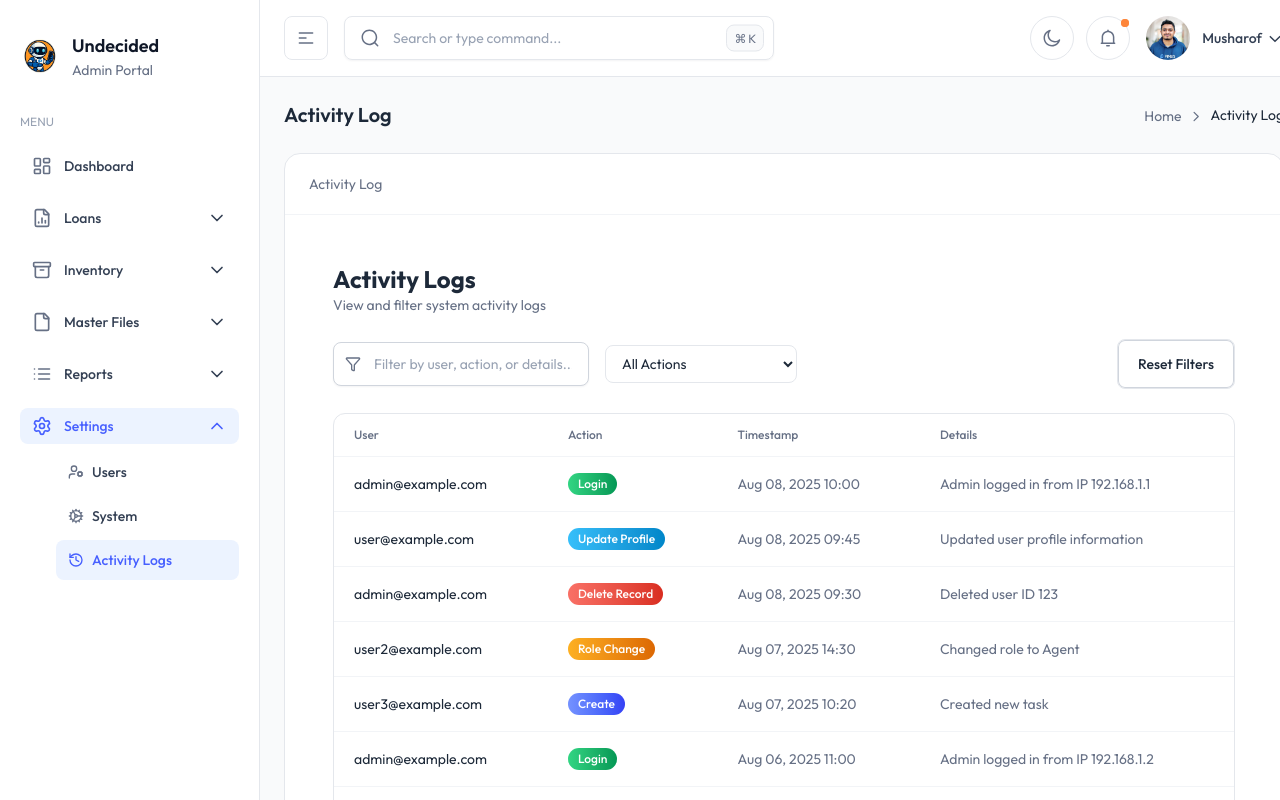
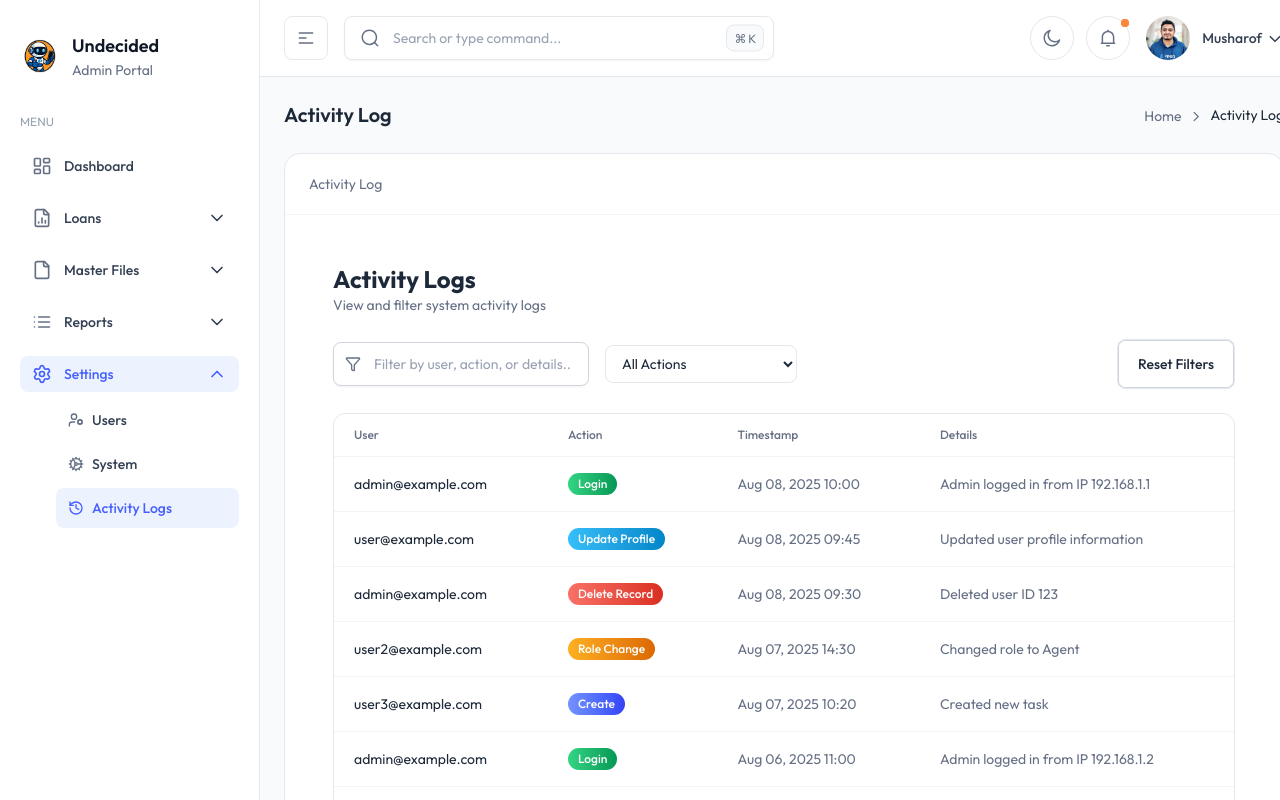
Before and after one commit to rai-rose/LORA-LendingAI, a Next.js app: page /settings/activity-logs in a window 1280 px wide. Shown: the top 800 px of the page. Built offline with nearby package versions, Linux system fonts and the light colour scheme.

Commit message:
Fixed Sidebar

```diff
--- /dev/null
+++ b/src/app/(full-width-pages)/globals.css.d.ts
@@ -0,0 +1,4 @@
+declare module '*.css' {
+    const classes: { [key: string]: string };
+    export default classes;
+}
--- a/src/layout/AppSidebar.tsx
+++ b/src/layout/AppSidebar.tsx
@@ -49,13 +49,6 @@ const navItems: NavItem[] = [
       { name: "Active Contracts", path: "/loans/loan-contract-list", icon: <ClipboardList className="w-4 h-4" /> },
       { name: "Payments", path: "/loans/payments", icon: <PhilippinePeso className="w-4 h-4" /> },
     ],
-  },
-  {
-    icon: <Archive className="w-5 h-5" />,
-    name: "Inventory",
-    subItems: [
-      { name: "Purchase Request", path: "/inventory/purchase-request", icon: <FileText className="w-4 h-4" /> },
-    ]
   },
   {
     icon: <File className="w-5 h-5" />,
```
Also changed, not shown: 1 other file (tests, documents, lock files or other folders).
